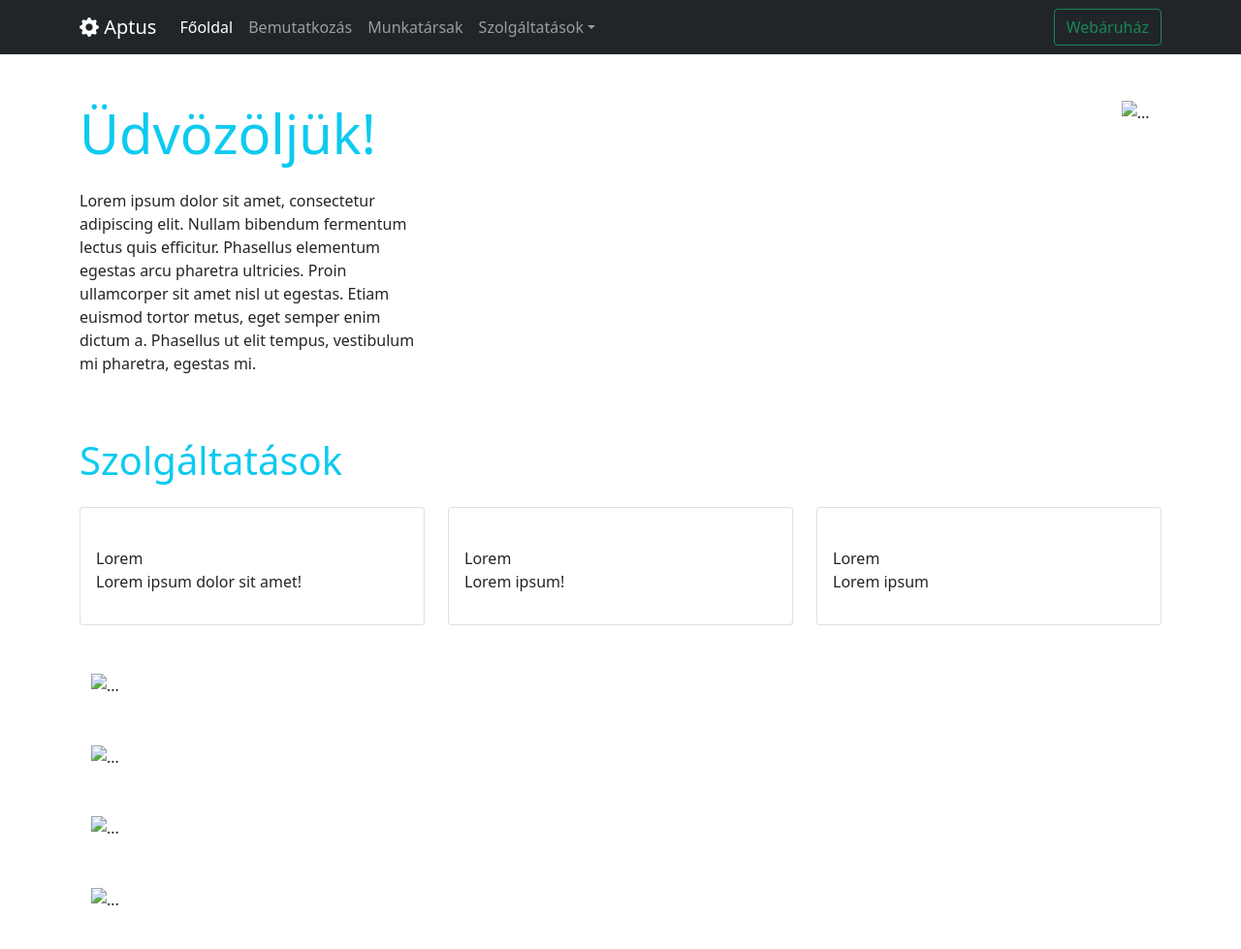
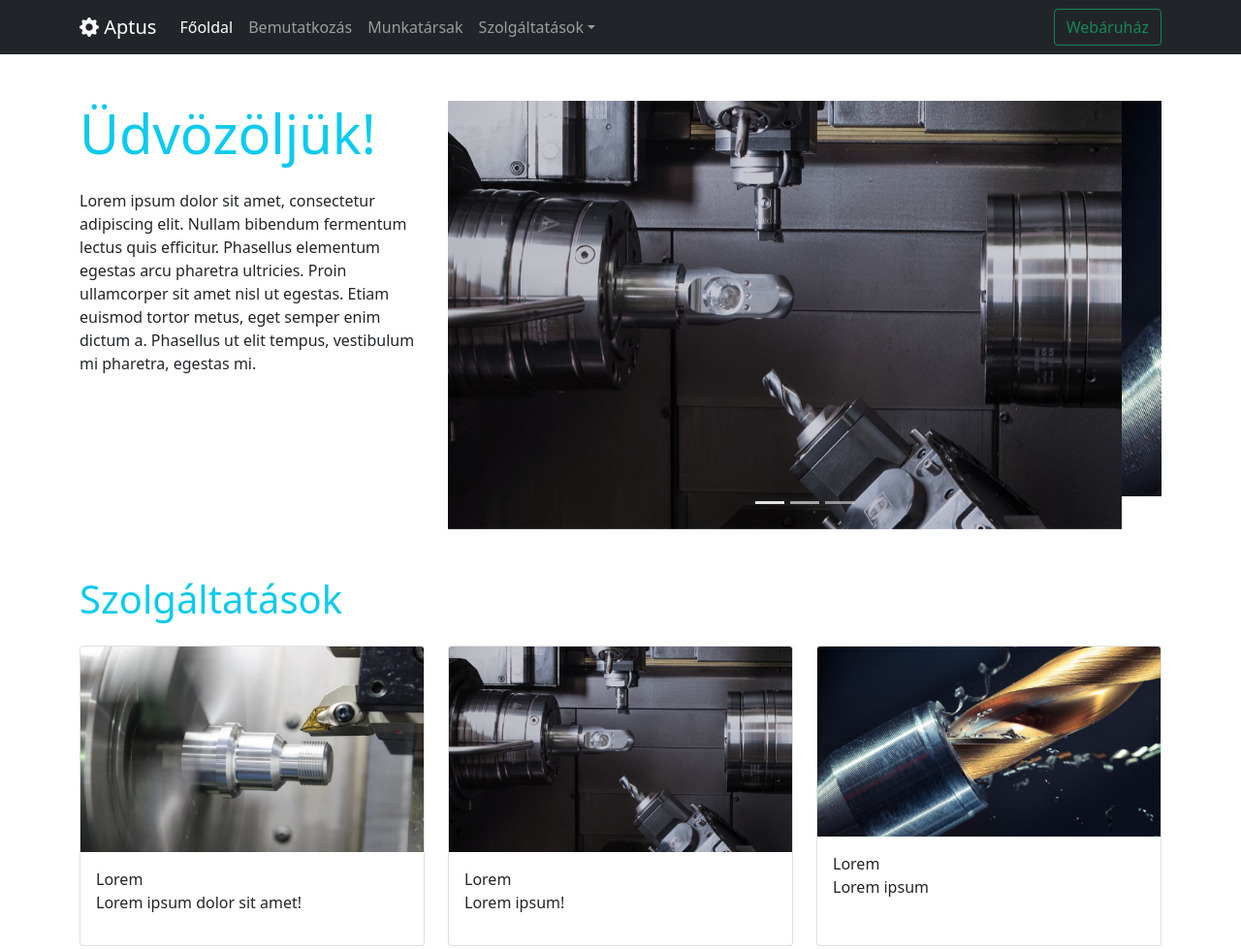
Before and after one commit to stefoandris/propofa, a plain HTML site: page index.html in a window 1280 px wide. Shown: the top 979 px of the page at 97% size. Drawn offline with nearby package versions, Linux system fonts and the light colour scheme.

Commit message:
Update index.html

```diff
--- a/index.html
+++ b/index.html
@@ -51,9 +51,9 @@
 						<button type="button" data-bs-target="#carouselExampleIndicators" data-bs-slide-to="2" aria-label="Slide 3"></button>
 					</div>
 					<div class="carousel-inner">
-						<div class="carousel-item active"><img src="../aptus/img/picture1.jpg" class="d-block w-100 " alt="..."></div>
-						<div class="carousel-item"><img src="../aptus/img/picture2.jpg" class="d-block w-100" alt="..."></div>
-						<div class="carousel-item"><img src="../aptus/img/picture3.jpg" class="d-block w-100" alt="..."></div>
+						<div class="carousel-item active"><img src="./img/picture1.jpg" class="d-block w-100 " alt="..."></div>
+						<div class="carousel-item"><img src="./img/picture2.jpg" class="d-block w-100" alt="..."></div>
+						<div class="carousel-item"><img src="./img/picture3.jpg" class="d-block w-100" alt="..."></div>
 					</div>
 				</div>
 			</div>
@@ -66,7 +66,7 @@
 				<div class="row">
 					<div class="col-sm-4 mb-4 mb-sm-0">
 						<div class="card h-100">
-							<a href="#"><img src="../aptus/img/picture4.jpg" class="card-img-top" alt=""></a>
+							<a href="#"><img src="./img/picture4.jpg" class="card-img-top" alt=""></a>
 							<div class="card-body">
 								<h3 class="h6 mb-3 card-title lh-base">Lorem<br>Lorem ipsum dolor sit amet!</h3>
 								<div class="row align-items-center">
@@ -80,7 +80,7 @@
 					</div>
 					<div class="col-sm-4 mb-4 mb-sm-0">
 						<div class="card h-100">
-							<a href="#"><img src="../aptus/img/picture1.jpg" class="card-img-top" alt=""></a>
+							<a href="#"><img src="./img/picture1.jpg" class="card-img-top" alt=""></a>
 							<div class="card-body">
 								<h3 class="h6 mb-3 card-title lh-base">Lorem<br>Lorem ipsum!</h3>
 								<div class="row align-items-center">
@@ -94,7 +94,7 @@
 					</div>
 					<div class="col-sm-4 mb-4 mb-sm-0">
 						<div class="card h-100">
-							<a href="#"><img src="../aptus/img/picture2.jpg" class="card-img-top" alt=""></a>
+							<a href="#"><img src="./img/picture2.jpg" class="card-img-top" alt=""></a>
 							<div class="card-body">
 								<h3 class="h6 mb-3 card-title lh-base">Lorem<br>Lorem ipsum</h3>
 								<div class="row align-items-center">
@@ -113,28 +113,28 @@
         <div class="container">
             <div class="row my-5">
                 <div class="col-lg-12">
-                    <img src="../aptus/img/picture1.jpg" class="img-fluid" alt="...">
+                    <img src="./img/picture1.jpg" class="img-fluid" alt="...">
                 </div>
             </div>
         </div>
         <div class="container">
             <div class="row my-5">
                 <div class="col-lg-12">
-                    <img src="../aptus/img/picture2.jpg" class="img-fluid" alt="...">
+                    <img src="./img/picture2.jpg" class="img-fluid" alt="...">
                 </div>
             </div>
         </div>
         <div class="container">
             <div class="row my-5">
                 <div class="col-lg-12">
-                    <img src="../aptus/img/picture3.jpg" class="img-fluid" alt="...">
+                    <img src="./img/picture3.jpg" class="img-fluid" alt="...">
                 </div>
             </div>
         </div>
         <div class="container">
             <div class="row my-5">
                 <div class="col-lg-12">
-                    <img src="../aptus/img/picture4.jpg" class="img-fluid" alt="...">
+                    <img src="./img/picture4.jpg" class="img-fluid" alt="...">
                 </div>
             </div>
         </div>
```
